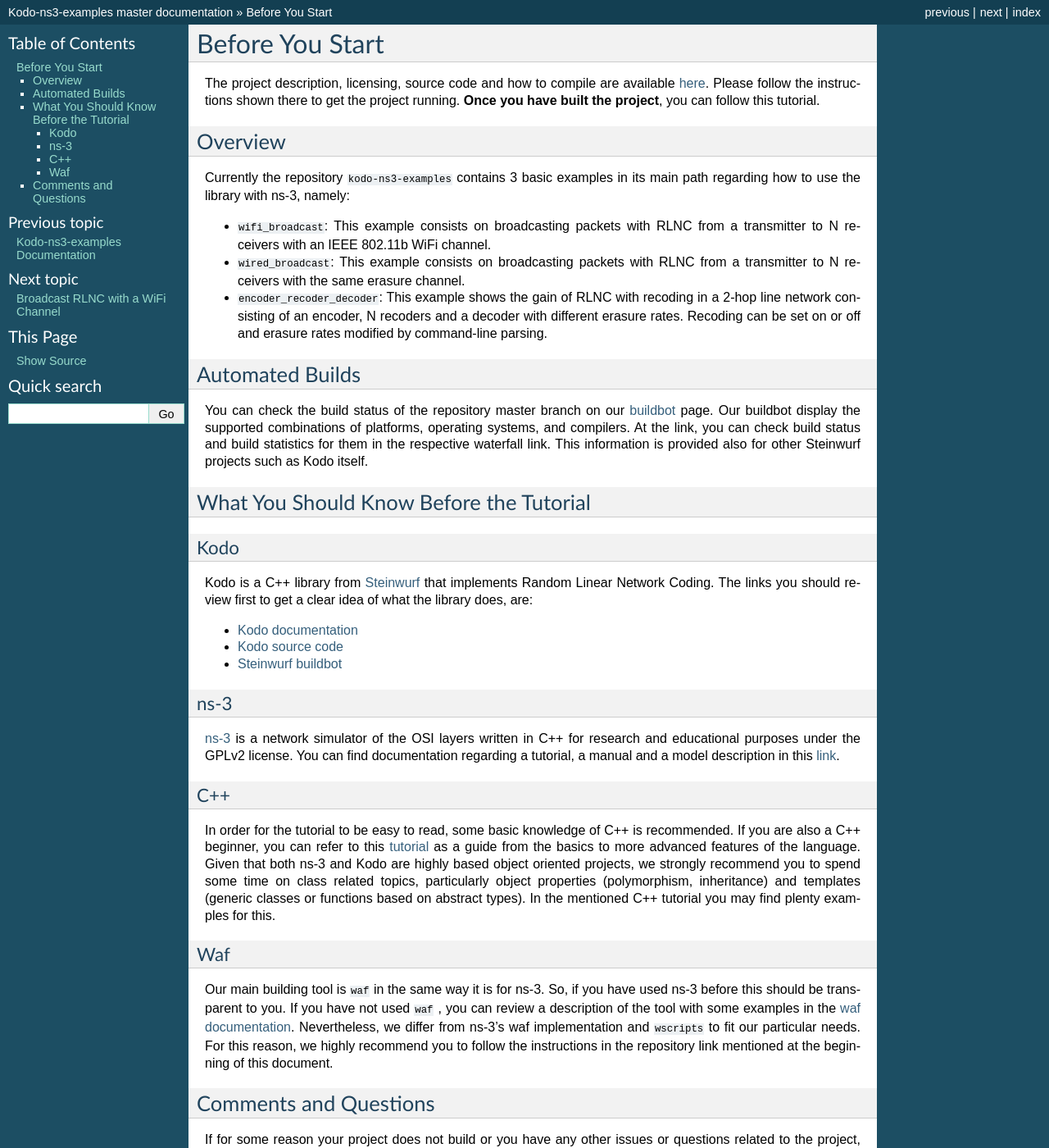
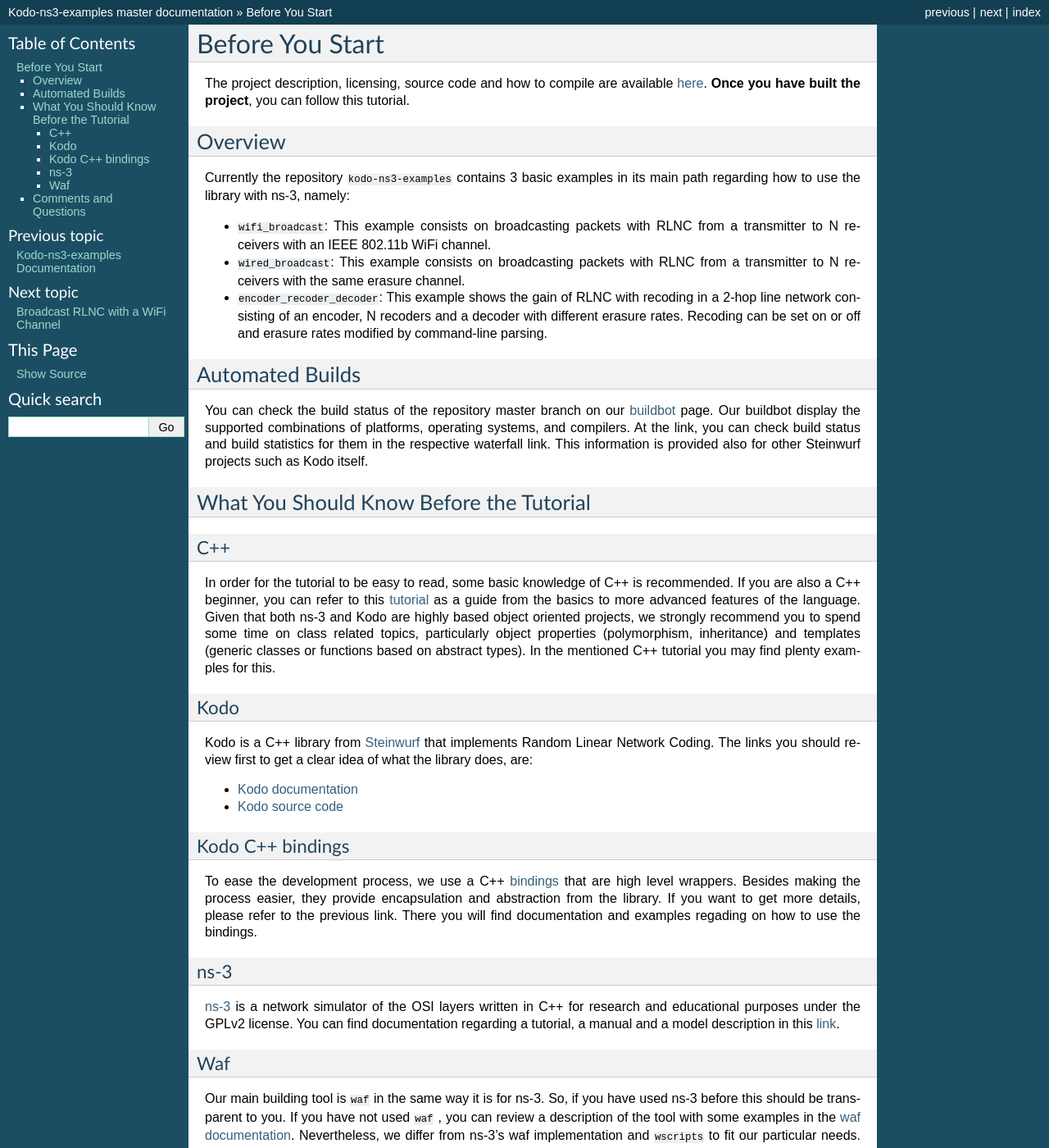
Before and after one commit to steinwurf/kodo-ns3-examples, a Sphinx documentation site: the page built from docs/before_you_start.rst, in a window 1280 px wide and 1400 px high. Shown: the whole window at 82% size. Built offline with Sphinx 7.4.7, drawn with Linux system fonts in a browser that asks for light colours; formulas are drawn with MathJax 3.

Commit message:
Preliminaries updated

```diff
--- a/docs/before_you_start.rst
+++ b/docs/before_you_start.rst
@@ -5,7 +5,6 @@
 
 The project description, licensing, source code and how to compile
 are available `here <https://github.com/steinwurf/kodo-ns3-examples>`_.
-Please follow the instructions shown there to get the project running.
 **Once you have built the project**, you can follow this tutorial.
 
 Overview
@@ -38,25 +37,6 @@
 What You Should Know Before the Tutorial
 ----------------------------------------
 
-Kodo
-^^^^
-
-Kodo is a C++ library from `Steinwurf <http://www.steinwurf.com>`_ that
-implements Random Linear Network Coding. The links you should review first to
-get a clear idea of what the library does, are:
-
-* `Kodo documentation <http://kodo.readthedocs.org/en/latest/>`_
-* `Kodo source code <https://github.com/steinwurf/kodo>`_
-* `Steinwurf buildbot <http://buildbot.steinwurf.dk/>`_
-
-ns-3
-^^^^
-
-`ns-3 <http://www.nsnam.org/>`_ is a network simulator of the OSI layers
-written in C++ for research and educational purposes under the GPLv2 license.
-You can find documentation regarding a tutorial, a manual and a model
-description in this `link <http://www.nsnam.org/documentation/>`_.
-
 C++
 ^^^
 
@@ -68,6 +48,37 @@
 time on class related topics, particularly object properties (polymorphism,
 inheritance) and templates (generic classes or functions based on abstract
 types). In the mentioned C++ tutorial you may find plenty examples for this.
+
+
+Kodo
+^^^^
+
+Kodo is a C++ library from `Steinwurf <http://www.steinwurf.com>`_ that
+implements Random Linear Network Coding. The links you should review first to
+get a clear idea of what the library does, are:
+
+* `Kodo documentation <http://kodo-docs.steinwurf.com/en/latest/>`_
+* `Kodo source code <https://github.com/steinwurf/kodo>`_
+
+
+Kodo C++ bindings
+^^^^^^^^^^^^^^^^^
+
+To ease the development process, we use a C++
+`bindings <https://github.com/steinwurf/kodo-cpp>`_ that are high level
+wrappers. Besides making the process easier, they provide encapsulation
+and abstraction from the library. If you want to get more details, please
+refer to the previous link. There you will find documentation and examples
+regading on how to use the bindings.
+
+
+ns-3
+^^^^
+
+`ns-3 <http://www.nsnam.org/>`_ is a network simulator of the OSI layers
+written in C++ for research and educational purposes under the GPLv2 license.
+You can find documentation regarding a tutorial, a manual and a model
+description in this `link <http://www.nsnam.org/documentation/>`_.
 
 Waf
 ^^^
```
Also changed, not shown: docs/index.rst (+7 -2 lines).
